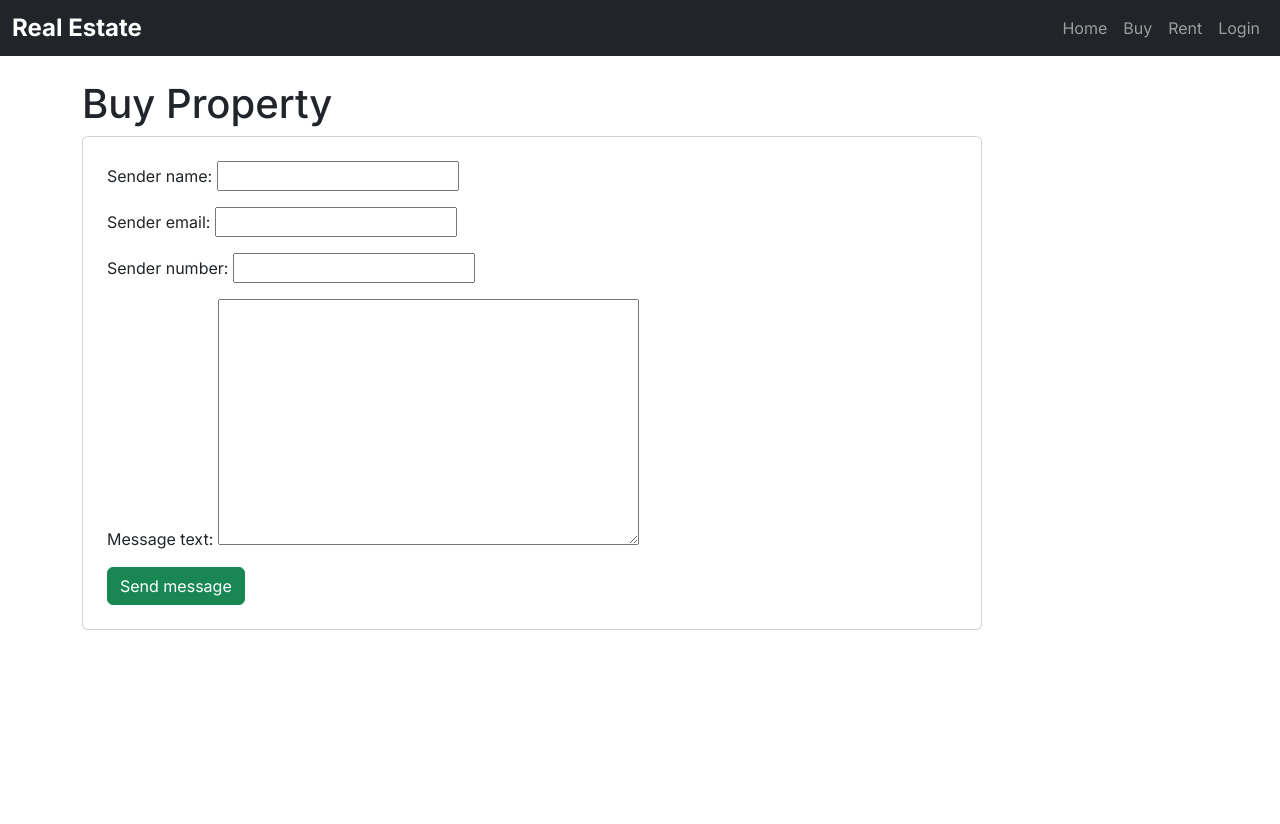
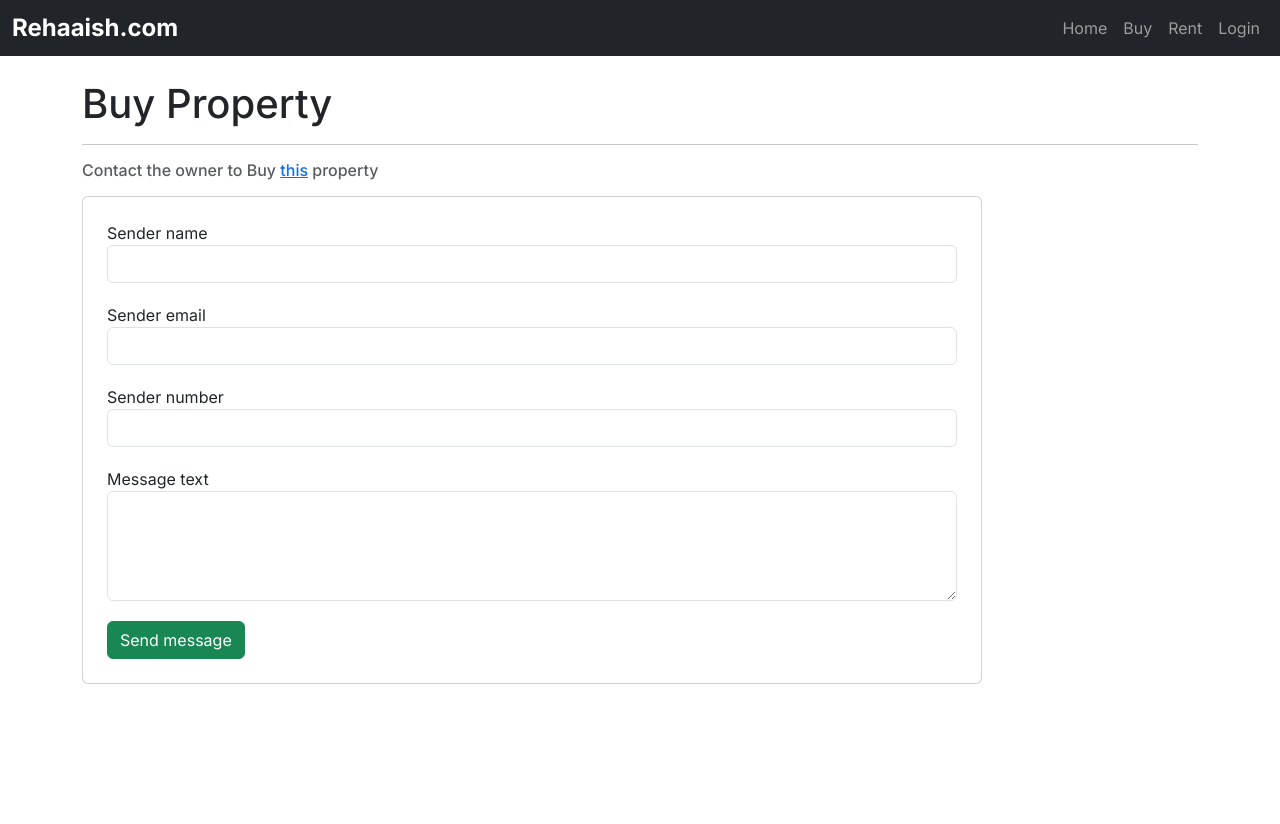
Before and after one commit to Hamdan-Khan/Django-Real-Estate-App, a Django app: page /property/8/contact_form in a window 1280 px wide. Before the commit the page ends 630 px from the top, so only its background shows below. Run offline with Django 4.2, Linux system fonts and the light colour scheme; data comes from the database, SQL or seed files in the repository; both versions use the stored data as it was after the commit.

Commit message:
Table and forms added

```diff
--- a/market/templates/market/header.html
+++ b/market/templates/market/header.html
@@ -1,6 +1,6 @@
 <nav class="navbar navbar-expand-lg bg-dark navbar-dark">
     <div class="container-fluid">
-      <a class="nav-title no-underline" href="{% url 'market:listing' %}">Real Estate</a>
+      <a class="nav-title no-underline" href="{% url 'market:listing' %}">Rehaaish.com</a>
       <button class="navbar-toggler" type="button" data-bs-toggle="collapse" data-bs-target="#navbarNavDropdown" aria-controls="navbarNavDropdown" aria-expanded="false" aria-label="Toggle navigation">
         <span class="navbar-toggler-icon"></span>
       </button>
--- a/market/templates/market/property_contact.html
+++ b/market/templates/market/property_contact.html
@@ -7,11 +7,28 @@
   <div class="row">
     <div>
       <h1>{{ type }} Property</h1>
-      <div class="card mb-3 p-4" style="max-width: 900px;">
-        <form method="post">
-            {{ form.as_p }}
+      <hr/>
+      <h6 class="text-muted">Contact the owner to {{ type }} <a href="{% url 'market:listing_data' listing.id %}" title="{{listing.title}}">this</a> property</h6>
+      <div class="card my-3 p-4" style="max-width: 900px;">
+        <form method="post" class="form-flex">
+            <div class="form-group">
+              <label for="{{ form.sender_name.id_for_label }}">{{form.sender_name.label}}</label>
+              <input type="text" class="form-control" id="{{ form.sender_name.id_for_label }}"/>
+            </div>
+            <div class="form-group">
+              <label for="{{ form.sender_email.id_for_label }}">{{form.sender_email.label}}</label>
+              <input type="email" class="form-control" id="{{ form.sender_email.id_for_label }}"/>
+            </div>
+            <div class="form-group">
+              <label for="{{ form.sender_number.id_for_label }}">{{form.sender_number.label}}</label>
+              <input type="text" class="form-control" id="{{ form.sender_number.id_for_label }}"/>
+            </div>
+            <div class="form-group">
+              <label for="{{ form.message_text.id_for_label }}">{{form.message_text.label}}</label>
+              <textarea class="form-control" id="{{ form.sender_email.id_for_label }}" rows="4"></textarea>
+            </div>
             {% csrf_token %}
-            <button type="submit" class="btn btn-success">Send message</button>
+            <button type="submit" class="btn btn-success no-stretch">Send message</button>
         </form>
       </div>
     </div>
--- a/market/views.py
+++ b/market/views.py
@@ -61,7 +61,9 @@ def ListingContactView(request, listing_id):
     else:
         form = PropertyContactForm()
 
-    return render(request, 'market/property_contact.html', {'title': listing_title, 'form': form, 'type': l_type})
+    context = {'title': listing_title, 'form': form,
+               'type': l_type, 'listing': listing}
+    return render(request, 'market/property_contact.html', context)
 
 
 def BuyView(request):
--- a/static/css/base.css
+++ b/static/css/base.css
@@ -40,6 +40,16 @@ body {
     flex-direction: column;
 }
 
+.form-flex {
+    display: flex;
+    flex-direction: column;
+    gap: 20px;
+}
+
+.no-stretch {
+    max-width: max-content;
+}
+
 
 @media only screen and (max-width: 768px) {
     .owner-p-desc {
```
Also changed, not shown: market/templates/market/property_data.html (+31 -4 lines), db.sqlite3.
